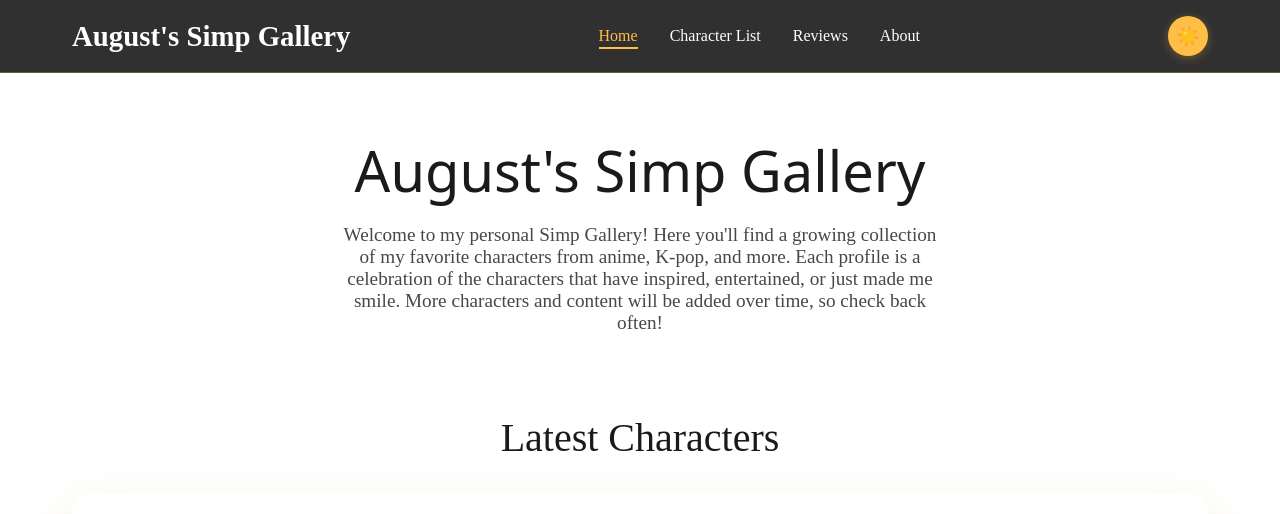
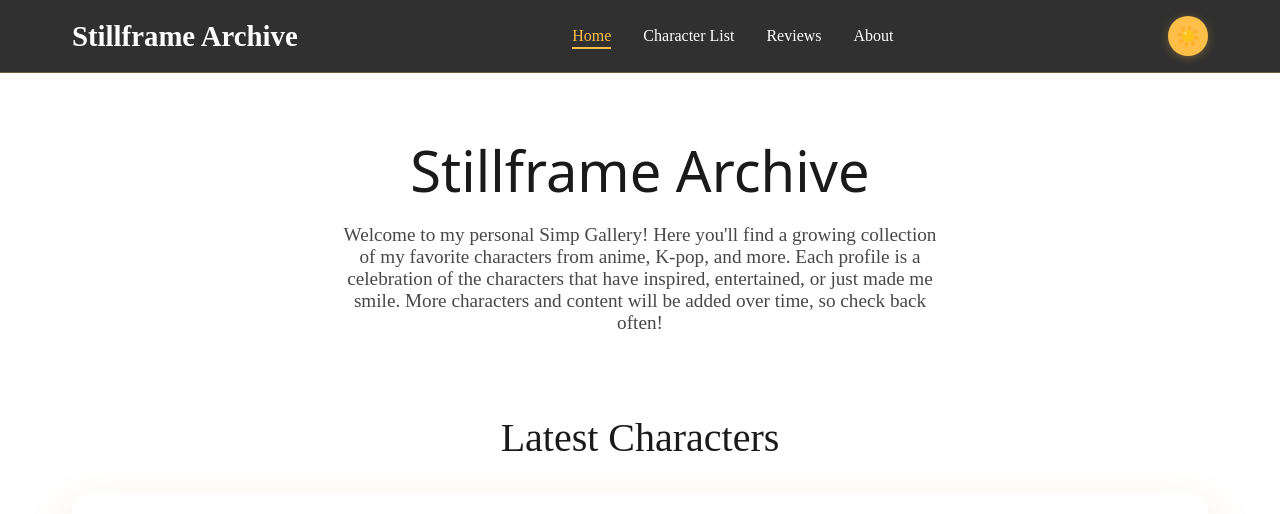
Before and after one commit to Auggie0w0/personal-simp-site, a plain HTML site: page index.html in a window 1280 px wide. Shown: the top 514 px of the page. Drawn offline with Linux system fonts and the light colour scheme; a web font is replaced by a local one.

Commit message:
Rename site from 'August's Simp Gallery' to 'Stillframe Archive' - updated all page titles, navigation logos, and copyright notices

```diff
--- a/axel.html
+++ b/axel.html
@@ -4,12 +4,12 @@
     <meta charset="UTF-8">
     <meta name="viewport" content="width=device-width, initial-scale=1.0">
     <link rel="stylesheet" href="style.css">
-    <title>Axel Gilberto - August's Simp Gallery</title>
+    <title>Axel Gilberto - Stillframe Archive</title>
 </head>
 <body>
     <header>
         <nav class="navbar">
-            <a href="index.html" class="logo">August's Simp Gallery</a>
+            <a href="index.html" class="logo">Stillframe Archive</a>
             <div class="nav-links">
                 <ul>
                     <li><a href="index.html">Home</a></li>
@@ -195,7 +195,7 @@
             </div>
         </div>
         <div class="footer-bottom">
-            <p>&copy; 2024 August's Simp Gallery. All rights reserved.</p>
+            <p>&copy; 2024 Stillframe Archive. All rights reserved.</p>
         </div>
     </footer>
 </body>
--- a/dazai.html
+++ b/dazai.html
@@ -4,12 +4,12 @@
     <meta charset="UTF-8">
     <meta name="viewport" content="width=device-width, initial-scale=1.0">
     <link rel="stylesheet" href="style.css">
-    <title>Osamu Dazai - August's Simp Gallery</title>
+    <title>Osamu Dazai - Stillframe Archive</title>
 </head>
 <body>
     <header>
         <nav class="navbar">
-            <a href="index.html" class="logo">August's Simp Gallery</a>
+            <a href="index.html" class="logo">Stillframe Archive</a>
             <div class="nav-links">
                 <ul>
                     <li><a href="index.html">Home</a></li>
@@ -205,7 +205,7 @@
             </div>
         </div>
         <div class="footer-bottom">
-            <p>&copy; 2024 August's Simp Gallery. All rights reserved.</p>
+            <p>&copy; 2024 Stillframe Archive. All rights reserved.</p>
         </div>
     </footer>
 </body>
--- a/hange.html
+++ b/hange.html
@@ -4,12 +4,12 @@
     <meta charset="UTF-8">
     <meta name="viewport" content="width=device-width, initial-scale=1.0">
     <link rel="stylesheet" href="style.css">
-    <title>Hange Zoe - August's Simp Gallery</title>
+    <title>Hange Zoe - Stillframe Archive</title>
 </head>
 <body>
     <header>
         <nav class="navbar">
-            <a href="index.html" class="logo">August's Simp Gallery</a>
+            <a href="index.html" class="logo">Stillframe Archive</a>
             <div class="nav-links">
                 <ul>
                     <li><a href="index.html">Home</a></li>
@@ -232,7 +232,7 @@
             </div>
         </div>
         <div class="footer-bottom">
-            <p>&copy; 2024 August's Simp Gallery. All rights reserved.</p>
+            <p>&copy; 2024 Stillframe Archive. All rights reserved.</p>
         </div>
     </footer>
 </body>
--- a/huntrix.html
+++ b/huntrix.html
@@ -4,12 +4,12 @@
     <meta charset="UTF-8">
     <meta name="viewport" content="width=device-width, initial-scale=1.0">
     <link rel="stylesheet" href="style.css">
-    <title>Huntrix - August's Simp Gallery</title>
+    <title>Huntrix - Stillframe Archive</title>
 </head>
 <body>
     <header>
         <nav class="navbar">
-            <a href="index.html" class="logo">August's Simp Gallery</a>
+            <a href="index.html" class="logo">Stillframe Archive</a>
             <div class="nav-links">
                 <ul>
                     <li><a href="index.html">Home</a></li>
@@ -288,7 +288,7 @@
             </div>
         </div>
         <div class="footer-bottom">
-            <p>&copy; 2024 August's Simp Gallery. All rights reserved.</p>
+            <p>&copy; 2024 Stillframe Archive. All rights reserved.</p>
         </div>
     </footer>
 </body>
--- a/index.html
+++ b/index.html
@@ -4,12 +4,12 @@
     <meta charset="UTF-8">
     <meta name="viewport" content="width=device-width, initial-scale=1.0">
     <link rel="stylesheet" href="style.css">
-    <title>August's Simp Gallery - Home</title>
+    <title>Stillframe Archive - Home</title>
 </head>
 <body>
     <header>
         <nav class="navbar">
-            <a href="index.html" class="logo">August's Simp Gallery</a>
+            <a href="index.html" class="logo">Stillframe Archive</a>
             <div class="nav-links">
                 <ul>
                     <li><a href="index.html" class="active">Home</a></li>
@@ -29,7 +29,7 @@
 
     <main class="main-content">
         <div class="hero-section">
-            <h1 class="hero-title">August's Simp Gallery</h1>
+            <h1 class="hero-title">Stillframe Archive</h1>
             <p class="hero-subtitle">Welcome to my personal Simp Gallery! Here you'll find a growing collection of my favorite characters from anime, K-pop, and more. Each profile is a celebration of the characters that have inspired, entertained, or just made me smile. More characters and content will be added over time, so check back often!</p>
         </div>
 
--- a/ivan.html
+++ b/ivan.html
@@ -4,12 +4,12 @@
     <meta charset="UTF-8">
     <meta name="viewport" content="width=device-width, initial-scale=1.0">
     <link rel="stylesheet" href="style.css">
-    <title>Ivan - August's Simp Gallery</title>
+    <title>Ivan - Stillframe Archive</title>
 </head>
 <body>
     <header>
         <nav class="navbar">
-            <a href="index.html" class="logo">August's Simp Gallery</a>
+            <a href="index.html" class="logo">Stillframe Archive</a>
             <div class="nav-links">
                 <ul>
                     <li><a href="index.html">Home</a></li>
@@ -199,7 +199,7 @@
             </div>
         </div>
         <div class="footer-bottom">
-            <p>&copy; 2024 August's Simp Gallery. All rights reserved.</p>
+            <p>&copy; 2024 Stillframe Archive. All rights reserved.</p>
         </div>
     </footer>
 </body>
--- a/minho.html
+++ b/minho.html
@@ -4,12 +4,12 @@
     <meta charset="UTF-8">
     <meta name="viewport" content="width=device-width, initial-scale=1.0">
     <link rel="stylesheet" href="style.css">
-    <title>Lee Know (Lee Minho) - August's Simp Gallery</title>
+    <title>Lee Know (Lee Minho) - Stillframe Archive</title>
 </head>
 <body>
     <header>
         <nav class="navbar">
-            <a href="index.html" class="logo">August's Simp Gallery</a>
+            <a href="index.html" class="logo">Stillframe Archive</a>
             <div class="nav-links">
                 <ul>
                     <li><a href="index.html">Home</a></li>
@@ -294,7 +294,7 @@
             </div>
         </div>
         <div class="footer-bottom">
-            <p>&copy; 2024 August's Simp Gallery. All rights reserved.</p>
+            <p>&copy; 2024 Stillframe Archive. All rights reserved.</p>
         </div>
     </footer>
 </body>
--- a/miyamura.html
+++ b/miyamura.html
@@ -4,12 +4,12 @@
     <meta charset="UTF-8">
     <meta name="viewport" content="width=device-width, initial-scale=1.0">
     <link rel="stylesheet" href="style.css">
-    <title>Izumi Miyamura - August's Simp Gallery</title>
+    <title>Izumi Miyamura - Stillframe Archive</title>
 </head>
 <body>
     <header>
         <nav class="navbar">
-            <a href="index.html" class="logo">August's Simp Gallery</a>
+            <a href="index.html" class="logo">Stillframe Archive</a>
             <div class="nav-links">
                 <ul>
                     <li><a href="index.html">Home</a></li>
@@ -171,7 +171,7 @@
             </div>
         </div>
         <div class="footer-bottom">
-            <p>&copy; 2024 August's Simp Gallery. All rights reserved.</p>
+            <p>&copy; 2024 Stillframe Archive. All rights reserved.</p>
         </div>
     </footer>
 </body>
--- a/saja.html
+++ b/saja.html
@@ -4,12 +4,12 @@
     <meta charset="UTF-8">
     <meta name="viewport" content="width=device-width, initial-scale=1.0">
     <link rel="stylesheet" href="style.css">
-    <title>Saja - August's Simp Gallery</title>
+    <title>Saja - Stillframe Archive</title>
 </head>
 <body>
     <header>
         <nav class="navbar">
-            <a href="index.html" class="logo">August's Simp Gallery</a>
+            <a href="index.html" class="logo">Stillframe Archive</a>
             <div class="nav-links">
                 <ul>
                     <li><a href="index.html">Home</a></li>
@@ -212,7 +212,7 @@
             </div>
         </div>
         <div class="footer-bottom">
-            <p>&copy; 2024 August's Simp Gallery. All rights reserved.</p>
+            <p>&copy; 2024 Stillframe Archive. All rights reserved.</p>
         </div>
     </footer>
 </body>
--- a/wolfgang.html
+++ b/wolfgang.html
@@ -4,12 +4,12 @@
     <meta charset="UTF-8">
     <meta name="viewport" content="width=device-width, initial-scale=1.0">
     <link rel="stylesheet" href="style.css">
-    <title>Wolfgang Goldenleonard - August's Simp Gallery</title>
+    <title>Wolfgang Goldenleonard - Stillframe Archive</title>
 </head>
 <body>
     <header>
         <nav class="navbar">
-            <a href="index.html" class="logo">August's Simp Gallery</a>
+            <a href="index.html" class="logo">Stillframe Archive</a>
             <div class="nav-links">
                 <ul>
                     <li><a href="index.html">Home</a></li>
@@ -247,7 +247,7 @@
             </div>
         </div>
         <div class="footer-bottom">
-            <p>&copy; 2024 August's Simp Gallery. All rights reserved.</p>
+            <p>&copy; 2024 Stillframe Archive. All rights reserved.</p>
         </div>
     </footer>
 </body>
--- a/yamada.html
+++ b/yamada.html
@@ -4,12 +4,12 @@
     <meta charset="UTF-8">
     <meta name="viewport" content="width=device-width, initial-scale=1.0">
     <link rel="stylesheet" href="style.css">
-    <title>Akito Yamada - August's Simp Gallery</title>
+    <title>Akito Yamada - Stillframe Archive</title>
 </head>
 <body>
     <header>
         <nav class="navbar">
-            <a href="index.html" class="logo">August's Simp Gallery</a>
+            <a href="index.html" class="logo">Stillframe Archive</a>
             <div class="nav-links">
                 <ul>
                     <li><a href="index.html">Home</a></li>
@@ -170,7 +170,7 @@
             </div>
         </div>
         <div class="footer-bottom">
-            <p>&copy; 2024 August's Simp Gallery. All rights reserved.</p>
+            <p>&copy; 2024 Stillframe Archive. All rights reserved.</p>
         </div>
     </footer>
 </body>
```
Also changed, not shown: abouts.html (+2 -2 lines), character-list.html (+2 -2 lines), reviews.html (+2 -2 lines).
